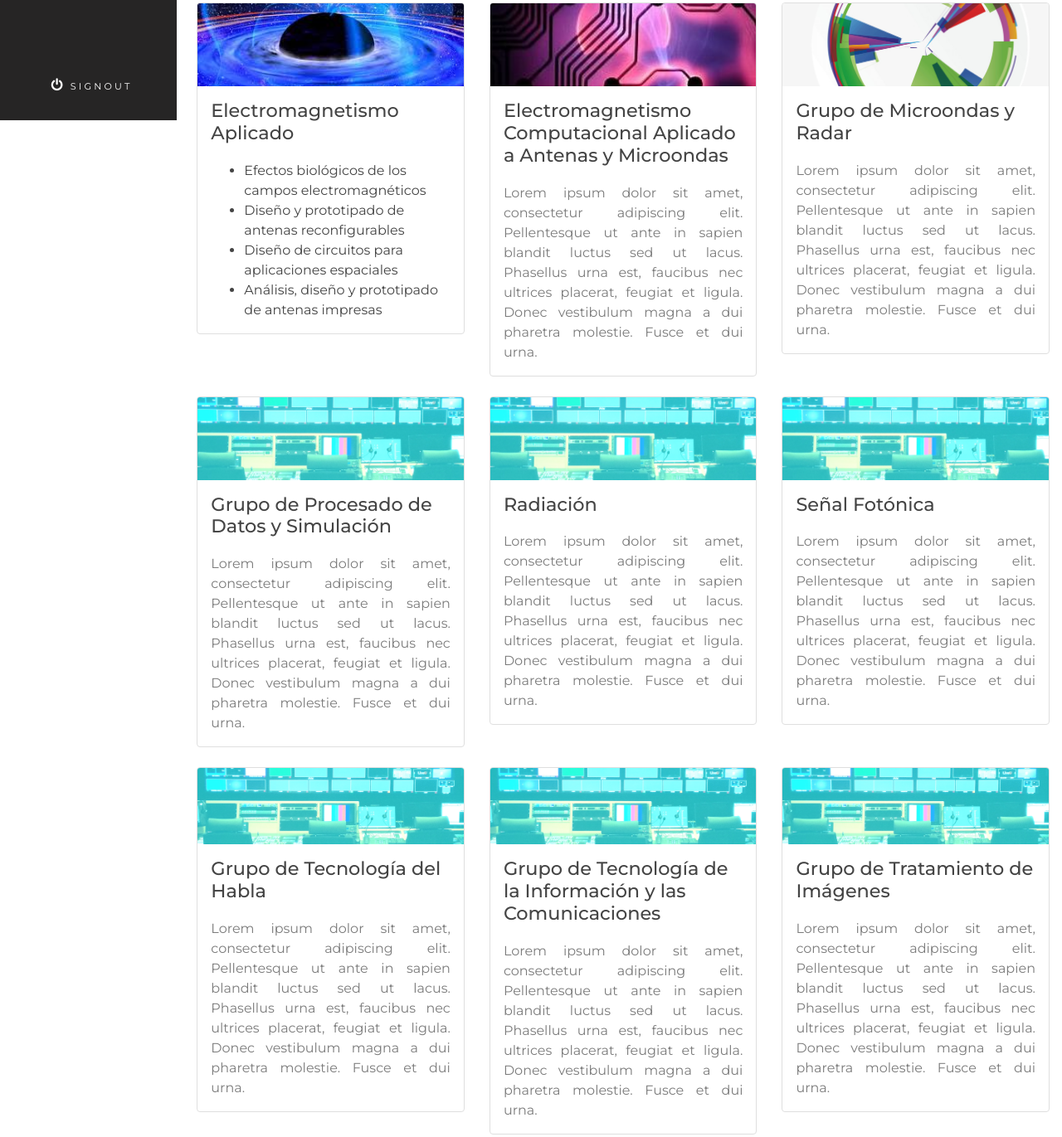
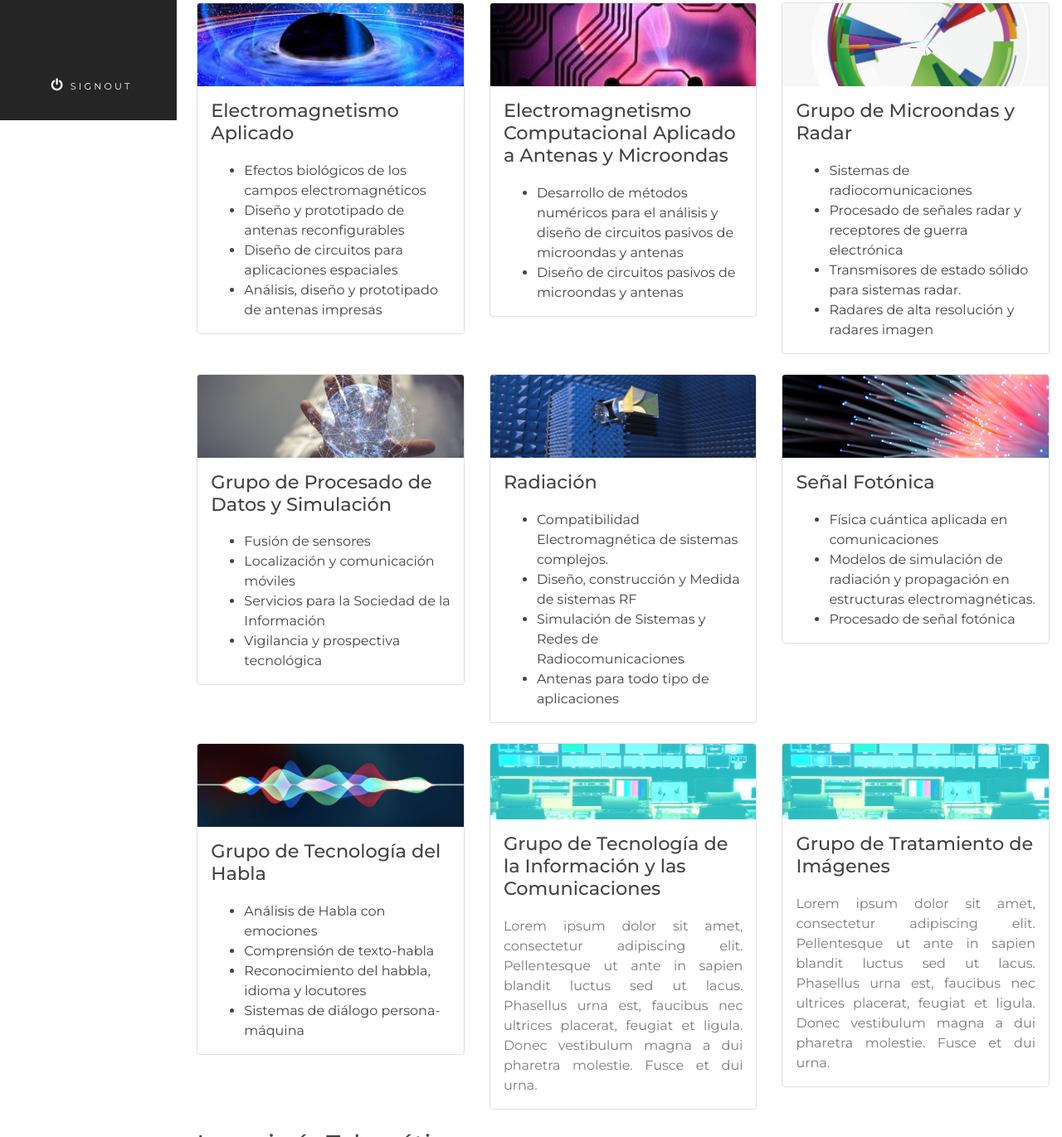
Before and after one commit to Martincollado1234/ETSITChallenge, a plain HTML site: page cards.html in a window 1280 px wide. Shown: the part 655-2026 px from the top of the page at 83% size. Drawn offline with nearby package versions, Linux system fonts and the light colour scheme.

Commit message:
working on lineas de investigacion

```diff
--- a/cards.html
+++ b/cards.html
@@ -121,10 +121,10 @@
 										<img class="card-img-top" src="images/ECAM%20(circuitos%20pasivos%20antenas).jpg" height="100px" style="object-fit: cover" alt="Card image cap">
 										<h4 class="card-title  h-25">Electromagnetismo Computacional Aplicado a Antenas y Microondas</h4>
 										<div class="card-block h-50">
-											<p class="text-justify">Lorem ipsum dolor sit amet, consectetur adipiscing elit. Pellentesque
-												ut ante in sapien blandit luctus sed ut lacus. Phasellus urna est, faucibus
-												nec ultrices placerat, feugiat et ligula. Donec vestibulum magna a dui
-												pharetra molestie. Fusce et dui urna.</p>
+											<ul>
+												<li>Desarrollo de métodos numéricos para el análisis y diseño de circuitos pasivos de microondas y antenas</li>
+												<li>Diseño de circuitos pasivos de microondas y antenas</li>
+											</ul>
 										</div>
 									</div>
 								</div>
@@ -133,58 +133,67 @@
 										<img class="card-img-top" src="images/GMR%20(vector%20de%20señales%20radar.jpg" height="100px" style="object-fit: cover" alt="Card image cap">
 										<h4 class="card-title  h-25">Grupo de Microondas y Radar</h4>
 										<div class="card-block h-50">
-											<p class="text-justify">Lorem ipsum dolor sit amet, consectetur adipiscing elit. Pellentesque
-												ut ante in sapien blandit luctus sed ut lacus. Phasellus urna est, faucibus
-												nec ultrices placerat, feugiat et ligula. Donec vestibulum magna a dui
-												pharetra molestie. Fusce et dui urna.</p>
+											<ul>
+												<li>Sistemas de radiocomunicaciones</li>
+												<li>Procesado de señales radar y receptores de guerra electrónica</li>
+												<li>Transmisores de estado sólido para sistemas radar.</li>
+												<li>Radares de alta resolución y radares imagen</li>
+											</ul>
 										</div>
 									</div>
 								</div>
 								<div class="col-lg-4 mb-4 bg-default">
 									<div class="card">
-										<img class="card-img-top" src="images/Sogecable.jpg" height="100px" style="object-fit: cover" alt="Card image cap">
+										<img class="card-img-top" src="images/soci.jpg" height="100px" style="object-fit: cover" alt="Card image cap">
 										<h4 class="card-title  h-25">Grupo de Procesado de Datos y Simulación</h4>
 										<div class="card-block h-50">
-											<p class="text-justify">Lorem ipsum dolor sit amet, consectetur adipiscing elit. Pellentesque
-												ut ante in sapien blandit luctus sed ut lacus. Phasellus urna est, faucibus
-												nec ultrices placerat, feugiat et ligula. Donec vestibulum magna a dui
-												pharetra molestie. Fusce et dui urna.</p>
+											<ul>
+												<li>Fusión de sensores</li>
+												<li>Localización y comunicación móviles</li>
+												<li>Servicios para la Sociedad de la Información</li>
+												<li>Vigilancia y prospectiva tecnológica</li>
+											</ul>
 										</div>
 									</div>
 								</div>
 								<div class="col-lg-4 mb-4 bg-default">
 									<div class="card">
-										<img class="card-img-top" src="images/Sogecable.jpg" height="100px" style="object-fit: cover" alt="Card image cap">
+										<img class="card-img-top" src="images/rad.png" height="100px" style="object-fit: cover" alt="Card image cap">
 										<h4 class="card-title  h-25">Radiación</h4>
 										<div class="card-block h-50">
-											<p class="text-justify">Lorem ipsum dolor sit amet, consectetur adipiscing elit. Pellentesque
-												ut ante in sapien blandit luctus sed ut lacus. Phasellus urna est, faucibus
-												nec ultrices placerat, feugiat et ligula. Donec vestibulum magna a dui
-												pharetra molestie. Fusce et dui urna.</p>
+											<ul>
+												<li>Compatibilidad Electromagnética de sistemas complejos.</li>
+												<li>Diseño, construcción y Medida de sistemas RF</li>
+												<li>Simulación de Sistemas y Redes de Radiocomunicaciones</li>
+												<li>Antenas para todo tipo de aplicaciones</li>
+											</ul>
 										</div>
 									</div>
 								</div>
 								<div class="col-lg-4 mb-4 bg-default">
 									<div class="card">
-										<img class="card-img-top" src="images/Sogecable.jpg" height="100px" style="object-fit: cover" alt="Card image cap">
+										<img class="card-img-top" src="images/fotonica.jpg" height="100px" style="object-fit: cover" alt="Card image cap">
 										<h4 class="card-title  h-25">Señal Fotónica</h4>
 										<div class="card-block h-50">
-											<p class="text-justify">Lorem ipsum dolor sit amet, consectetur adipiscing elit. Pellentesque
-												ut ante in sapien blandit luctus sed ut lacus. Phasellus urna est, faucibus
-												nec ultrices placerat, feugiat et ligula. Donec vestibulum magna a dui
-												pharetra molestie. Fusce et dui urna.</p>
+											<ul>
+												<li>Física cuántica aplicada en comunicaciones</li>
+												<li>Modelos de simulación de radiación y propagación en estructuras electromagnéticas.</li>
+												<li>Procesado de señal fotónica</li>
+											</ul>
 										</div>
 									</div>
 								</div>
 								<div class="col-lg-4 mb-4 bg-default">
 									<div class="card">
-										<img class="card-img-top h-25" src="images/Sogecable.jpg" height="200px" style="object-fit: cover" alt="Card image cap">
+										<img class="card-img-top h-25" src="images/hi-siri.jpg" height="200px" style="object-fit: cover" alt="Card image cap">
 										<h4 class="card-title  h-25">Grupo de Tecnología del Habla</h4>
 										<div class="card-block h-50">
-											<p class="text-justify">Lorem ipsum dolor sit amet, consectetur adipiscing elit. Pellentesque
-												ut ante in sapien blandit luctus sed ut lacus. Phasellus urna est, faucibus
-												nec ultrices placerat, feugiat et ligula. Donec vestibulum magna a dui
-												pharetra molestie. Fusce et dui urna.</p>
+											<ul>
+												<li>Análisis de Habla con emociones</li>
+												<li>Comprensión de texto-habla</li>
+												<li>Reconocimiento del habbla, idioma y locutores</li>
+												<li>Sistemas de diálogo persona-máquina</li>
+											</ul>
 										</div>
 									</div>
 								</div>
```
Also changed, not shown: images/fotonica.jpg (added), images/hi-siri.jpg (added), images/rad.png (added), images/soci.jpg (added).
